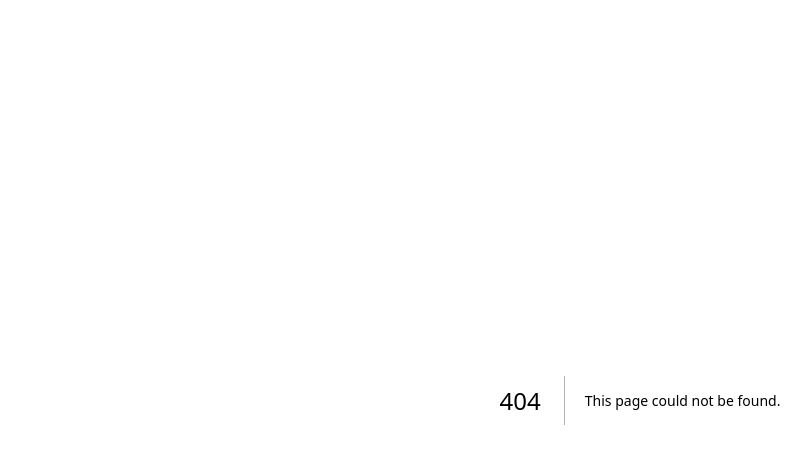
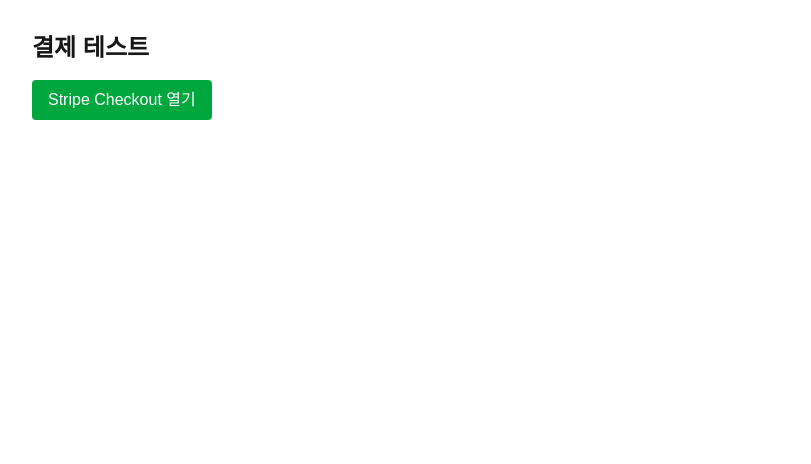
Before and after one commit to Defor721/subtrack_front, a Next.js app: page /payment-test in a window 1280 px wide. Before the commit this address had no page. Shown: the top 464 px of the page, without its empty margins (0-811 px from the left). Built offline with nearby package versions, Linux system fonts and the light colour scheme.

Commit message:
[Feat] payment page

```diff
--- /dev/null
+++ b/src/app/payment-test/page.tsx
@@ -0,0 +1,37 @@
+"use client";
+
+export default function TestPaymentPage() {
+  const handleCheckout = async () => {
+    const res = await fetch(
+      "https://subtrackapi-production.up.railway.app/payments/create-checkout-session",
+      {
+        method: "POST",
+        headers: { "Content-Type": "application/json" },
+        credentials: "include",
+        body: JSON.stringify({
+          planId: "prod_S34hd9AsEidedO", // 👈 Stripe 대시보드에서 실제 planId 넣어줘야 해
+        }),
+      }
+    );
+
+    const data = await res.json();
+    if (res.ok && data.url) {
+      window.location.href = data.url; // ✅ Stripe 결제 페이지로 리디렉션
+    } else {
+      alert("Checkout 실패");
+      console.error(data);
+    }
+  };
+
+  return (
+    <main className="p-8">
+      <h1 className="text-2xl font-bold mb-4">결제 테스트</h1>
+      <button
+        onClick={handleCheckout}
+        className="bg-green-600 text-white px-4 py-2 rounded"
+      >
+        Stripe Checkout 열기
+      </button>
+    </main>
+  );
+}
```
